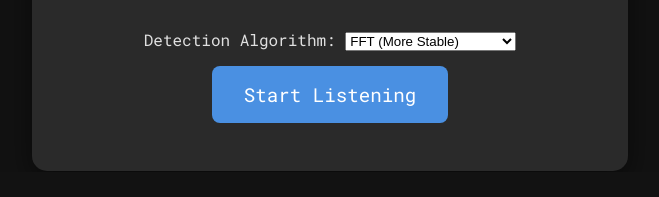
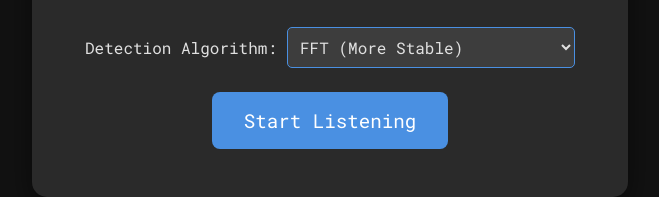
Before and after one commit to PawiX25/Belt-Tension-Meter, a plain HTML site: page index.html in a window 1280 px wide. Shown: the part 628-825 px from the top of the page, without its empty margins (310-969 px from the left). Before the commit the page ends 800 px from the top, so only its background shows below. Drawn offline with Linux system fonts and the light colour scheme.

Commit message:
Style the algorithm selection dropdown

```diff
--- a/index.html
+++ b/index.html
@@ -40,7 +40,7 @@
             <p id="status-message">Click "Start" to begin</p>
         </div>
 
-        <div class="options-container" style="text-align: center; margin-bottom: 15px;">
+        <div class="options-container">
             <label for="algorithm-select">Detection Algorithm: </label>
             <select id="algorithm-select">
                 <option value="autocorrelation">Autocorrelation (Original)</option>
--- a/style.css
+++ b/style.css
@@ -154,3 +154,37 @@
             font-size: 0.9rem;
             color: #aaa;
         }
+
+        .options-container {
+            margin-bottom: 1.5rem;
+            display: flex;
+            justify-content: center;
+            align-items: center;
+            gap: 10px;
+        }
+
+        .options-container label {
+            font-size: 1rem;
+        }
+
+        #algorithm-select {
+            font-family: 'Roboto Mono', monospace;
+            background-color: var(--light-grey);
+            color: var(--text-color);
+            border: 1px solid var(--primary-color);
+            border-radius: 5px;
+            padding: 0.5rem;
+            font-size: 1rem;
+            cursor: pointer;
+            transition: box-shadow 0.2s;
+        }
+
+        #algorithm-select:focus {
+            outline: none;
+            box-shadow: 0 0 8px var(--primary-color);
+        }
+
+        #algorithm-select:disabled {
+            opacity: 0.5;
+            cursor: not-allowed;
+        }
```
